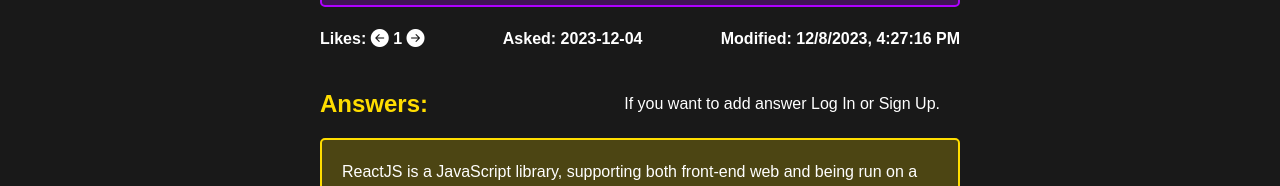
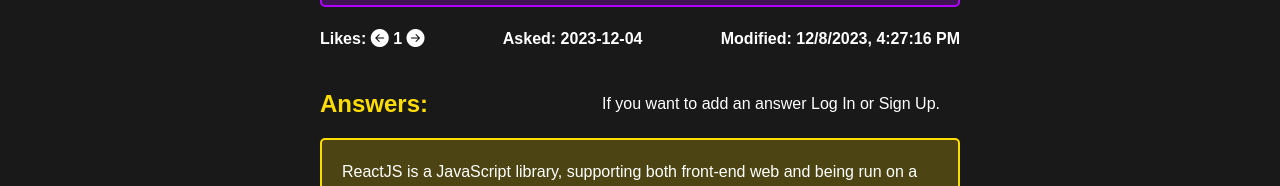
Before and after one commit to JustinasJadeska/Baigiamasis-darbas, a React (Create React App) app in the folder Baigiamasis darbas/: page /questions/1 in a window 1280 px wide. Shown: the part 302-488 px from the top of the page. Built offline with nearby package versions, Linux system fonts and the light colour scheme; no server answers; data requests are answered from the project's data file.

Commit message:
Removed and added couple of code lines

```diff
--- a/Baigiamasis darbas/src/components/pages/allQuestion/AllQuestions.jsx
+++ b/Baigiamasis darbas/src/components/pages/allQuestion/AllQuestions.jsx
@@ -2,7 +2,6 @@ import { useContext, useEffect, useState } from "react";
 import { Link } from "react-router-dom";
 import styled from "styled-components";
 import QuestionCard from "../questionCard/QuestionCard";
-import ForumQuestionsContext from "../../../contexts/QuestionsContext";
 import UsersContext from "../../../contexts/UsersContext";
 import SortQuestions from "../../UI/sortQuestions/SortQuestions";
 
@@ -72,7 +71,6 @@ const StyledQuestions = styled.div`
 `
 const AllQuestions = () => {
 
-    const {questions, setQuestions} = useContext(ForumQuestionsContext);
     const {loggedInUser} = useContext(UsersContext);
     const [filterType, setFilterType] = useState('all');
     const [allAnswers, setAllAnswers] = useState([]);
@@ -132,9 +130,7 @@ const AllQuestions = () => {
             </div>
             <h1>Questions</h1>
             <SortQuestions
-                questions={questions}
                 onSort={handleSort}
-                sortedQuestions={sortedQuestions}
             />
             <div>
                 {
--- a/Baigiamasis darbas/src/components/pages/question/Question.jsx
+++ b/Baigiamasis darbas/src/components/pages/question/Question.jsx
@@ -299,7 +299,7 @@ const Question = () => {
                             loggedInUser ? (
                                 null
                             ) : (
-                                <p>If you want to add answer Log In or Sign Up.</p>
+                                <p>If you want to add an answer Log In or Sign Up.</p>
                             )
                         }
                         {
--- a/Baigiamasis darbas/src/data.json
+++ b/Baigiamasis darbas/src/data.json
@@ -170,6 +170,7 @@
       "userId": 1,
       "likes": 3,
       "modified": true,
+      "answered": "2021-12-26",
       "modifiedDate": "12/11/2023, 7:24:25 PM",
       "id": 4
     },
```
